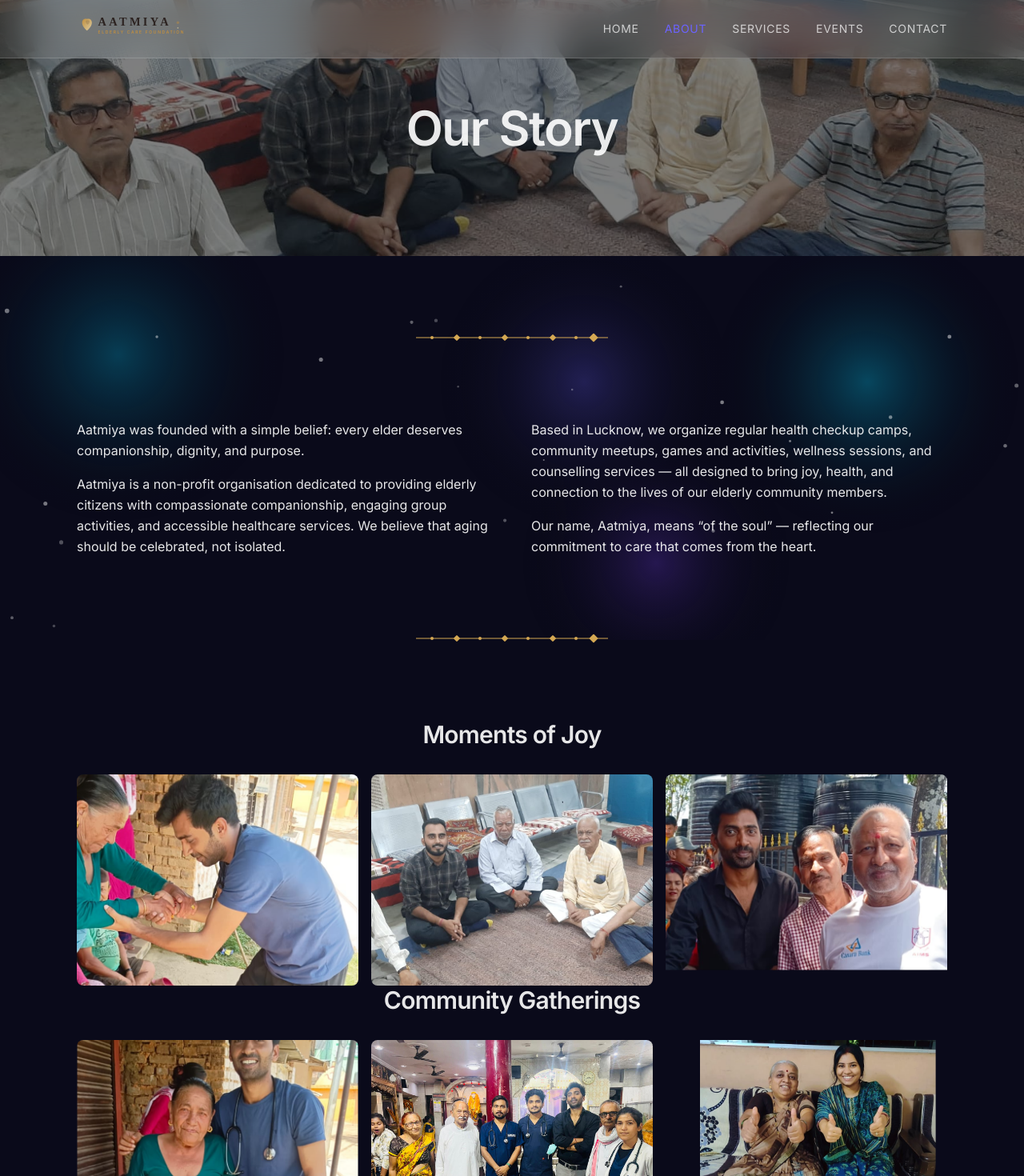
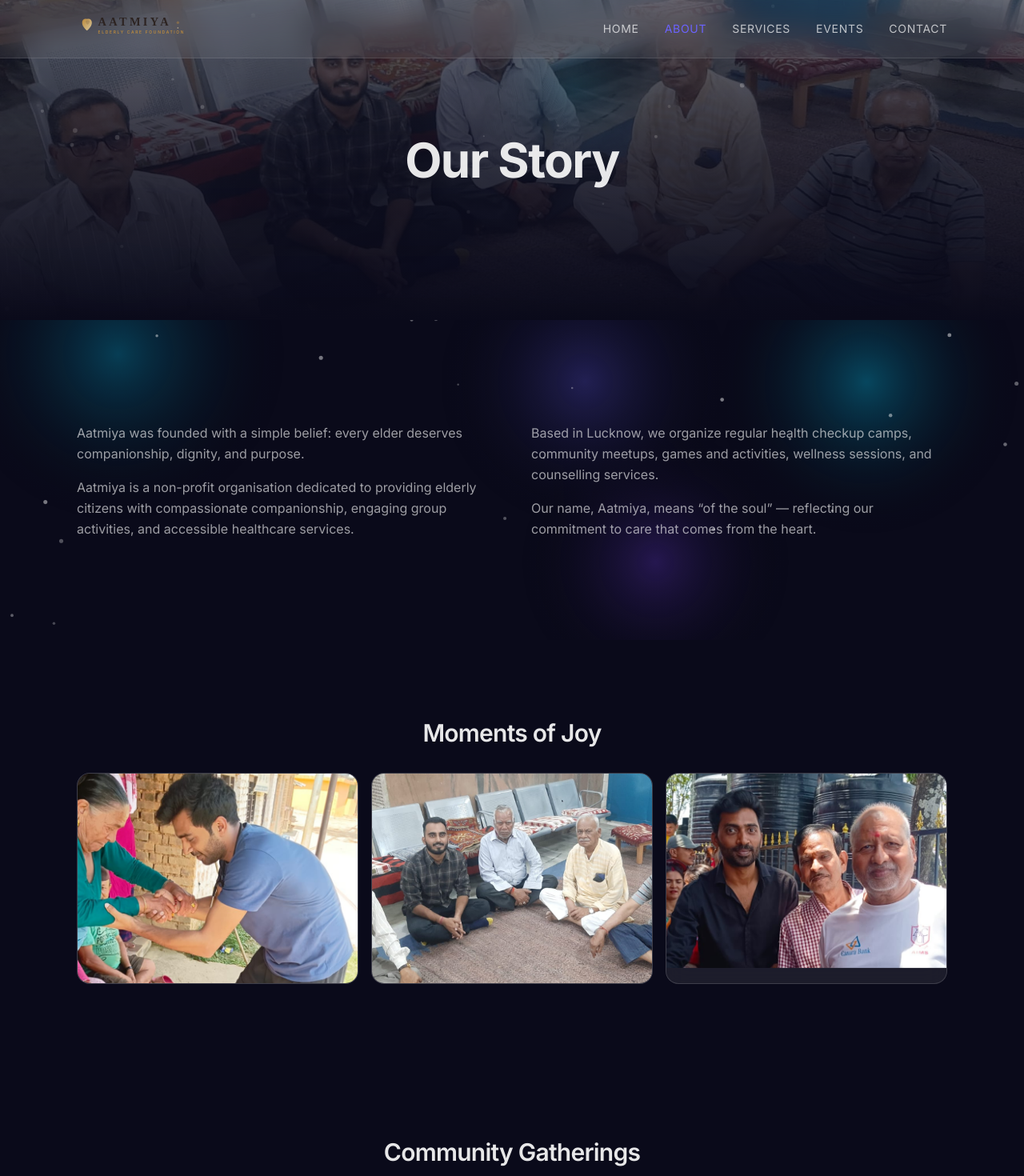
Before and after one commit to knee-tesh/aatmiya, a Next.js app: page /about in a window 1280 px wide. Shown: the top 1470 px of the page at 80% size. Built offline with nearby package versions, Linux system fonts and the light colour scheme.

Commit message:
feat: glassmorphism about page with glass gallery cards

```diff
--- a/src/pages/about.js
+++ b/src/pages/about.js
@@ -1,8 +1,8 @@
-import Navbar from "@/components/Navbar";
-import Footer from "@/components/Footer";
-import SectionDivider from "@/components/SectionDivider";
 import Image from "next/image";
 import { motion } from "framer-motion";
+import GlassCard from "@/components/GlassCard";
+import { galleryGroups } from "@/data/gallery";
+import { team } from "@/data/team";
 
 const fadeUp = {
   initial: { opacity: 0, y: 24 },
@@ -13,57 +13,33 @@ const fadeUp = {
 
 function BannerSection() {
   return (
-    <section className="relative h-[40vh] flex items-center justify-center">
+    <section className="relative h-[50vh] flex items-center justify-center snap-section overflow-hidden">
       <Image
         src="/images/IMG-20260707-WA0001.jpg"
         alt="About Aatmiya Foundation"
         fill
         sizes="100vw"
-        className="object-cover"
+        className="object-cover opacity-40"
         priority
       />
-      <div className="absolute inset-0 bg-black/50" />
-      <h1 className="relative z-10 font-prata text-4xl md:text-5xl lg:text-6xl text-cotton">
-        Our Story
-      </h1>
+      <div className="absolute inset-0 bg-gradient-to-t from-void via-void/60 to-transparent" />
+      <h1 className="relative z-10 text-4xl md:text-5xl lg:text-6xl font-bold">Our Story</h1>
     </section>
   );
 }
 
 function StorySpread() {
   return (
-    <section className="section-spacing">
+    <section className="py-20 md:py-32">
       <div className="max-content">
         <div className="grid grid-cols-1 md:grid-cols-2 gap-12">
-          <motion.div
-            {...fadeUp}
-            className="font-source-serif text-base leading-relaxed text-ink/80 space-y-4"
-          >
-            <p>
-              Aatmiya was founded with a simple belief: every elder deserves
-              companionship, dignity, and purpose.
-            </p>
-            <p>
-              Aatmiya is a non-profit organisation dedicated to providing elderly
-              citizens with compassionate companionship, engaging group activities,
-              and accessible healthcare services. We believe that aging should be
-              celebrated, not isolated.
-            </p>
+          <motion.div {...fadeUp} className="text-base leading-relaxed text-white/60 space-y-4">
+            <p>Aatmiya was founded with a simple belief: every elder deserves companionship, dignity, and purpose.</p>
+            <p>Aatmiya is a non-profit organisation dedicated to providing elderly citizens with compassionate companionship, engaging group activities, and accessible healthcare services.</p>
           </motion.div>
-          <motion.div
-            {...fadeUp}
-            className="font-source-serif text-base leading-relaxed text-ink/80 space-y-4"
-          >
-            <p>
-              Based in Lucknow, we organize regular health checkup camps, community
-              meetups, games and activities, wellness sessions, and counselling
-              services — all designed to bring joy, health, and connection to the
-              lives of our elderly community members.
-            </p>
-            <p>
-              Our name, Aatmiya, means &ldquo;of the soul&rdquo; — reflecting our
-              commitment to care that comes from the heart.
-            </p>
+          <motion.div {...fadeUp} className="text-base leading-relaxed text-white/60 space-y-4">
+            <p>Based in Lucknow, we organize regular health checkup camps, community meetups, games and activities, wellness sessions, and counselling services.</p>
+            <p>Our name, Aatmiya, means &ldquo;of the soul&rdquo; — reflecting our commitment to care that comes from the heart.</p>
           </motion.div>
         </div>
       </div>
@@ -71,37 +47,14 @@ function StorySpread() {
   );
 }
 
-const galleryGroups = [
-  {
-    caption: "Moments of Joy",
-    images: ["IMG-20260707-WA0000.png", "IMG-20260707-WA0001.jpg", "IMG-20260707-WA0002.png"],
-    bg: "bg-cotton",
-  },
-  {
-    caption: "Community Gatherings",
-    images: ["IMG-20260707-WA0003.png", "IMG-20260707-WA0004.jpg", "IMG-20260707-WA0005.png"],
-    bg: "bg-parchment/50",
-  },
-  {
-    caption: "Health & Wellness",
-    images: ["IMG-20260707-WA0006.png", "IMG-20260707-WA0007.png", "IMG-20260707-WA0008.png"],
-    bg: "bg-cotton",
-  },
-  {
-    caption: "Celebrating Together",
-    images: ["IMG-20260707-WA0009.png", "IMG-20260707-WA0010.png", "IMG-20260707-WA0011.png"],
-    bg: "bg-parchment/50",
-  },
-];
-
 function GallerySection() {
   return (
     <>
       {galleryGroups.map((group, gIdx) => (
-        <section key={gIdx} className={`section-spacing ${group.bg}`}>
+        <section key={gIdx} className="py-16 md:py-24">
           <div className="max-content">
             <motion.h2
-              className="font-prata text-2xl md:text-3xl text-center mb-8"
+              className="text-2xl md:text-3xl text-center mb-8"
               initial={{ opacity: 0, y: 16 }}
               whileInView={{ opacity: 1, y: 0 }}
               viewport={{ once: true }}
@@ -114,19 +67,13 @@ function GallerySection() {
               initial="initial"
               whileInView="animate"
               viewport={{ once: true, amount: 0.2 }}
-              variants={{
-                initial: {},
-                animate: { transition: { staggerChildren: 0.12 } },
-              }}
+              variants={{ initial: {}, animate: { transition: { staggerChildren: 0.12 } } }}
             >
               {group.images.map((img, i) => (
                 <motion.div
                   key={i}
-                  className="relative aspect-[4/3] rounded-lg overflow-hidden"
-                  variants={{
-                    initial: { opacity: 0, y: 24 },
-                    animate: { opacity: 1, y: 0, transition: { duration: 0.6, ease: "easeOut" } },
-                  }}
+                  className="relative aspect-[4/3] rounded-xl overflow-hidden glass hover:scale-[1.03] hover:shadow-[0_0_30px_rgba(108,99,255,0.15)] transition-all duration-300"
+                  variants={{ initial: { opacity: 0, y: 24 }, animate: { opacity: 1, y: 0, transition: { duration: 0.6, ease: "easeOut" } } }}
                 >
                   <Image
                     src={`/images/${img}`}
@@ -145,52 +92,33 @@ function GallerySection() {
   );
 }
 
-const team = [
-  { name: "Piyush Tiwari", role: "Founder", initial: "P", phone: "+91-8176060674" },
-  { name: "UN Tiwari", role: "Trustee / Wellbeing Counsellor", initial: "U", phone: "+91-8299641211" },
-];
-
 function TeamSection() {
   return (
-    <section className="section-spacing">
+    <section className="py-20 md:py-32">
       <div className="max-content">
         <div className="text-center mb-12">
-          <p className="font-inter text-sm tracking-wider uppercase text-amber mb-3">
-            The People
-          </p>
-          <h2 className="font-prata text-4xl">Our Team</h2>
+          <p className="font-inter text-sm tracking-wider uppercase text-aurora mb-3">The People</p>
+          <h2 className="text-4xl">Our Team</h2>
         </div>
         <motion.div
           className="grid grid-cols-1 md:grid-cols-2 gap-8 max-w-2xl mx-auto"
           initial="initial"
           whileInView="animate"
           viewport={{ once: true, amount: 0.3 }}
-          variants={{
-            initial: {},
-            animate: { transition: { staggerChildren: 0.1 } },
-          }}
+          variants={{ initial: {}, animate: { transition: { staggerChildren: 0.1 } } }}
         >
           {team.map((person, i) => (
             <motion.div
               key={i}
               className="text-center"
-              variants={{
-                initial: { opacity: 0, y: 24 },
-                animate: {
-                  opacity: 1,
-                  y: 0,
-                  transition: { duration: 0.6, ease: "easeOut" },
-                },
-              }}
+              variants={{ initial: { opacity: 0, y: 24 }, animate: { opacity: 1, y: 0, transition: { duration: 0.6, ease: "easeOut" } } }}
             >
-              <div className="w-20 h-20 rounded-full bg-amber flex items-center justify-center mx-auto mb-4">
-                <span className="font-inter text-2xl font-semibold text-cotton">
-                  {person.initial}
-                </span>
-              </div>
+              <GlassCard variant="subtle" className="w-20 h-20 rounded-full flex items-center justify-center mx-auto mb-4 p-0">
+                <span className="font-inter text-2xl font-semibold text-aurora">{person.initial}</span>
+              </GlassCard>
               <h3 className="font-inter text-base font-semibold">{person.name}</h3>
-              <p className="font-source-serif text-sm text-ink/60 mb-1">{person.role}</p>
-              <p className="font-inter text-xs text-ink/40">{person.phone}</p>
+              <p className="font-inter text-sm text-white/50 mb-1">{person.role}</p>
+              <p className="font-inter text-xs text-white/30">{person.phone}</p>
             </motion.div>
           ))}
         </motion.div>
@@ -202,17 +130,10 @@ function TeamSection() {
 export default function About() {
   return (
     <>
-      <Navbar />
-      <main id="main-content">
-        <BannerSection />
-        <SectionDivider />
-        <StorySpread />
-        <SectionDivider />
-        <GallerySection />
-        <SectionDivider />
-        <TeamSection />
-      </main>
-      <Footer />
+      <BannerSection />
+      <StorySpread />
+      <GallerySection />
+      <TeamSection />
     </>
   );
 }
```
